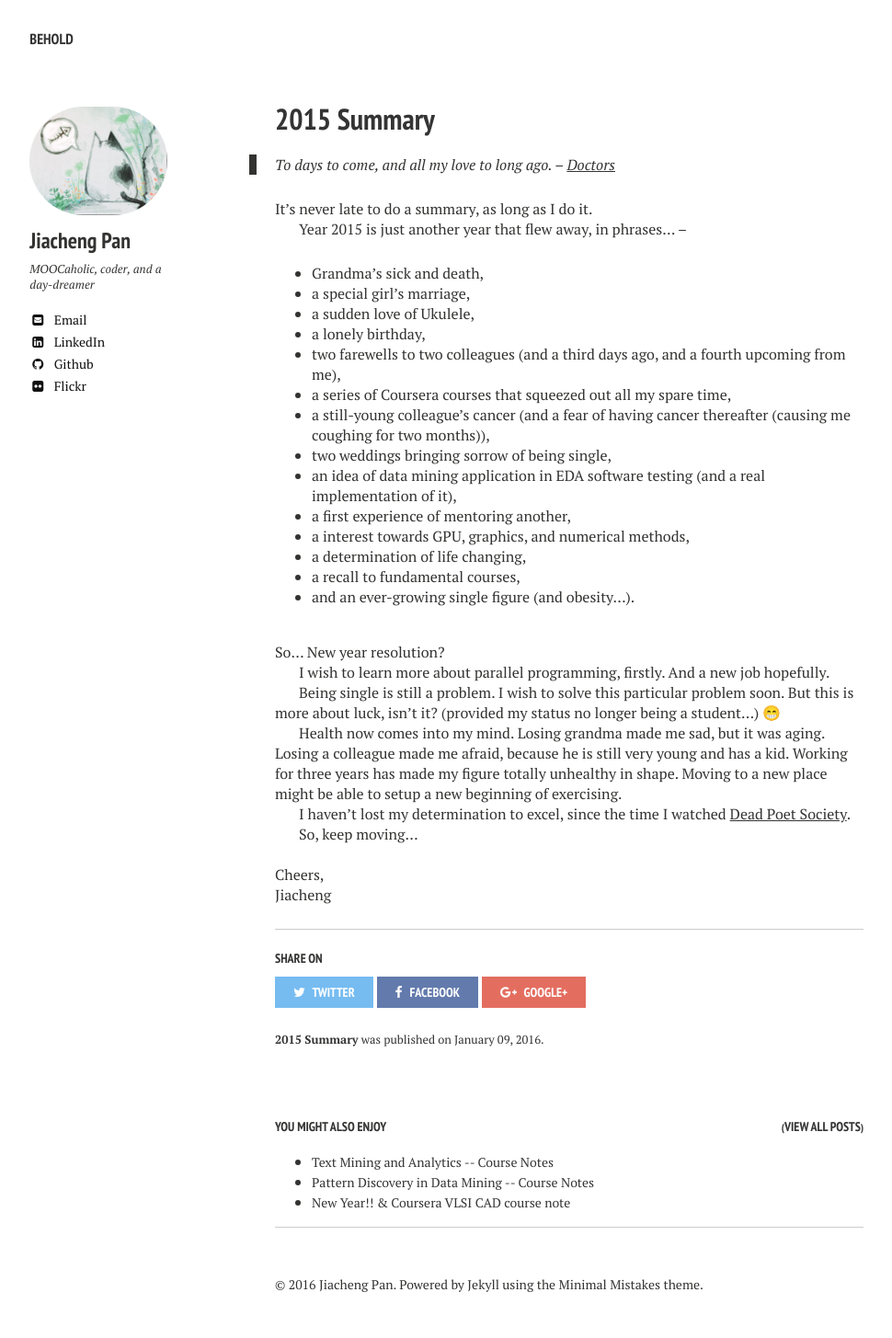
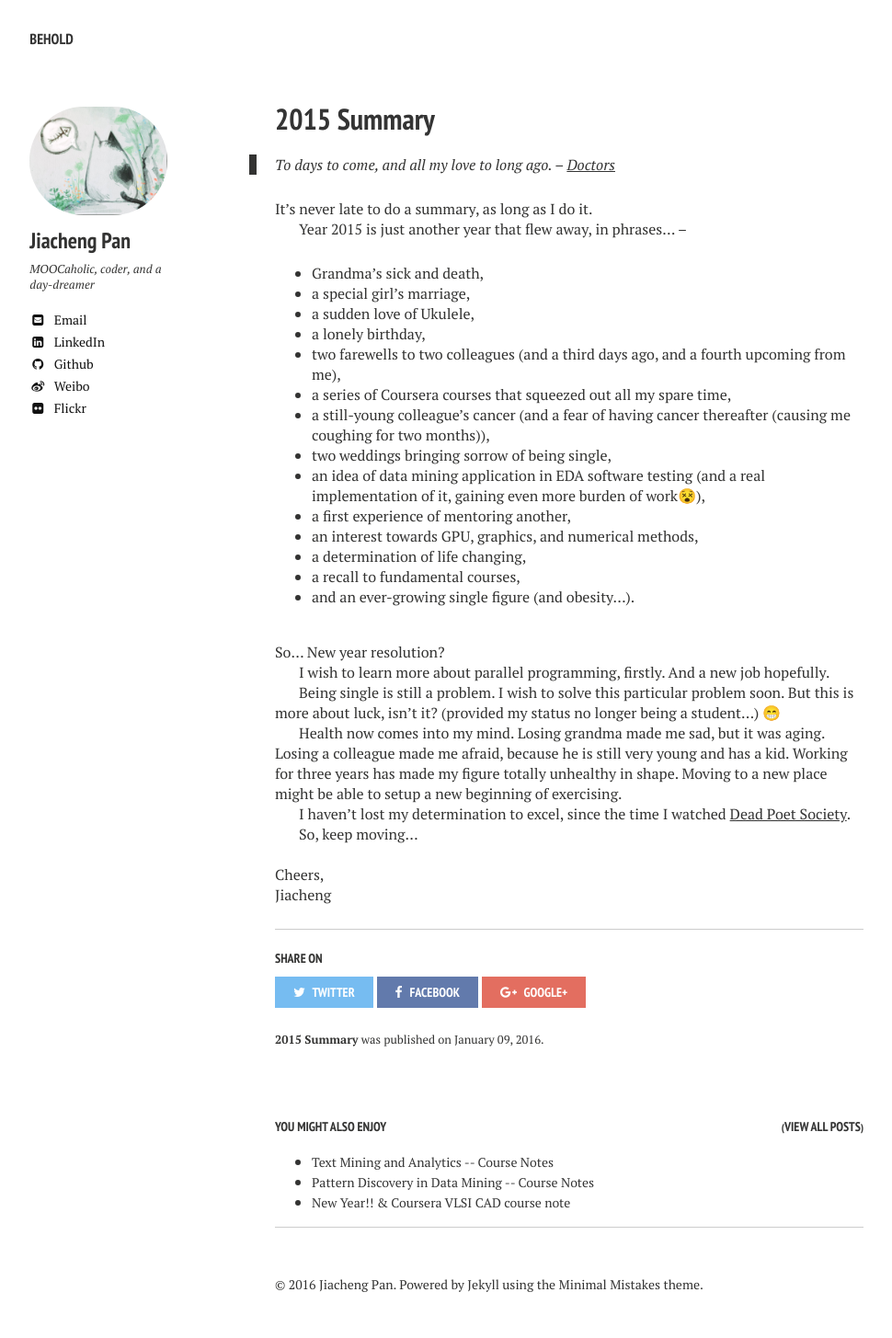
Before and after one commit to jiachengpan/jiachengpan.github.io, a Jekyll site: the page built from _posts/2016-01-09-2015-summary.markdown, in a window 1280 px wide. Shown: the whole page at 92% size, without its empty margins (21-991 px from the left). Built offline with Jekyll 4.4.1, drawn with Linux system fonts in a browser that asks for light colours; nearby versions of some CDN libraries; emoji names are drawn with the system emoji font.

Commit message:
weibo and small modification

```diff
--- a/_config.yml
+++ b/_config.yml
@@ -57,7 +57,7 @@ owner:
   dribbble: #username
   youtube: #username
   soundcloud: #username
-  weibo: #username
+  weibo: runningteeth
   flickr: 104186517@N08
   codepen: #username
 
--- a/_posts/2016-01-09-2015-summary.markdown
+++ b/_posts/2016-01-09-2015-summary.markdown
@@ -25,9 +25,9 @@ Year 2015 is just another year that flew away, in phrases... --
   * a series of Coursera courses that squeezed out all my spare time,
   * a still-young colleague's cancer (and a fear of having cancer thereafter (causing me coughing for two months)),
   * two weddings bringing sorrow of being single,
-  * an idea of data mining application in EDA software testing (and a real implementation of it),
+  * an idea of data mining application in EDA software testing (and a real implementation of it, gaining even more burden of work:dizzy_face:),
   * a first experience of mentoring another,
-  * a interest towards GPU, graphics, and numerical methods,
+  * an interest towards GPU, graphics, and numerical methods,
   * a determination of life changing,
   * a recall to fundamental courses,
   * and an ever-growing single figure (and obesity...).
```
